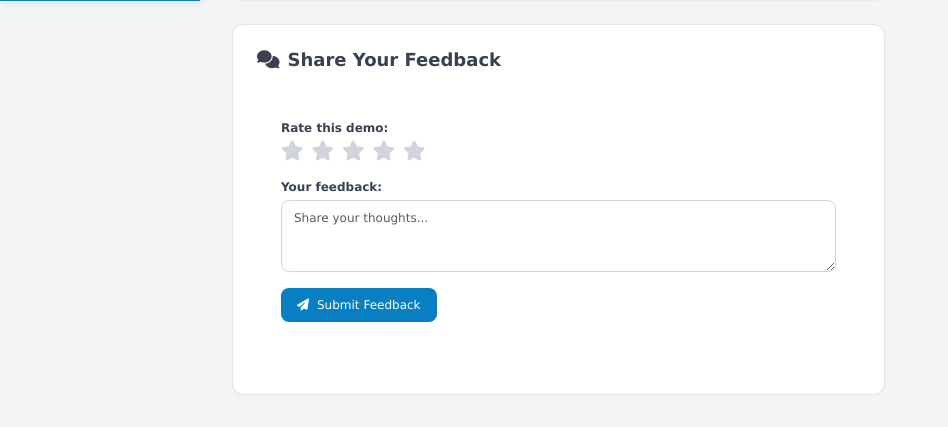
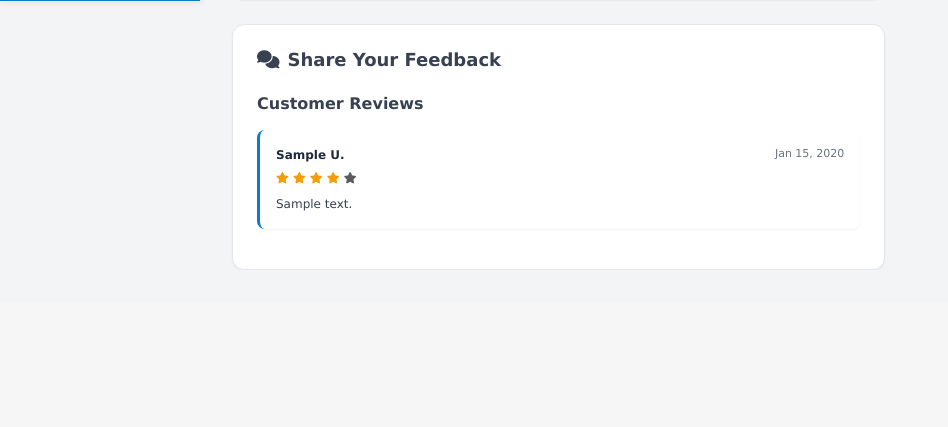
Before and after one commit to sandy-chrp/hostinger-demo-portal, a Django app: a page that uses templates/customers/base.html in a window 1280 px wide. Shown: the part 799-1226 px from the top of the page, without its empty margins (0-948 px from the left). After the commit the page ends 1069 px from the top, so only its background shows below. Run offline with Django 4.2, Linux system fonts and the light colour scheme; a user stored in the database is signed in; tables that the repository leaves empty hold one stand-in row (values such as "Sample post"); data that the repository does not hold is empty; some libraries are stand-ins or nearby versions.

Commit message:
talk to updated

```diff
--- a/customers/views.py
+++ b/customers/views.py
@@ -275,24 +275,39 @@ def demo_detail(request, slug):
     # Check if user has liked this demo
     user_liked = DemoLike.objects.filter(demo=demo, user=request.user).exists()
 
-    # Get related demos
-    related_demos = Demo.objects.filter(
+    # Check if user has already submitted feedback
+    user_feedback = DemoFeedback.objects.filter(demo=demo, user=request.user).first()
+
+    # Get approved feedbacks for display
+    approved_feedbacks = DemoFeedback.objects.filter(
+        demo=demo,
+        is_approved=True
+    ).select_related('user').order_by('-created_at')[:10]
+
+    # ✅ FIXED: Get latest 10 video demos WITHOUT slicing first
+    latest_video_demos_qs = Demo.objects.filter(
         is_active=True,
-        file_type='video'  # Only show video demos in related
-    ).exclude(id=demo.id)
-
-    # Filter by business category if user has one
+        file_type='video',
+        video_file__isnull=False
+    ).exclude(
+        id=demo.id  # Exclude current demo
+    ).select_related('created_by')
+
+    # ✅ FIXED: Filter by user's business category BEFORE slicing
     if request.user.business_category:
-        related_demos = related_demos.filter(
+        latest_video_demos_qs = latest_video_demos_qs.filter(
             target_business_categories=request.user.business_category
         )
 
-    related_demos = related_demos[:3]
+    # ✅ FIXED: Slice at the end
+    latest_video_demos = latest_video_demos_qs.order_by('-created_at')[:10]
 
     context = {
         'demo': demo,
         'user_liked': user_liked,
-        'related_demos': related_demos,
+        'user_feedback': user_feedback,
+        'approved_feedbacks': approved_feedbacks,
+        'latest_video_demos': latest_video_demos,
         'user_email': request.user.email,
     }
 
--- a/templates/customers/base.html
+++ b/templates/customers/base.html
@@ -1582,26 +1582,17 @@
 </body>
 
 <!--Start of Tawk.to Script-->
-{% comment %} <script type="text/javascript">
-
+<script type="text/javascript">
 var Tawk_API=Tawk_API||{}, Tawk_LoadStart=new Date();
-
 (function(){
-
 var s1=document.createElement("script"),s0=document.getElementsByTagName("script")[0];
-
 s1.async=true;
-
-s1.src='https://embed.tawk.to/690877a39dbef619524af506/1j94h6mgk';
-
+s1.src='https://embed.tawk.to/690885854df44c19501eb0cf/1j94kj50q';
 s1.charset='UTF-8';
-
 s1.setAttribute('crossorigin','*');
-
 s0.parentNode.insertBefore(s1,s0);
-
 })();
-</script> {% endcomment %}
+</script>
 <!--End of Tawk.to Script-->
 
 </html>
--- a/templates/customers/demo_detail.html
+++ b/templates/customers/demo_detail.html
@@ -937,36 +961,62 @@
             </div>
         </div>
 
+        <!-- ✅ RIGHT SIDEBAR: Latest 10 Video Demos -->
         <div class="col-lg-4">
-            {% if related_demos %}
+            {% if latest_video_demos %}
             <div class="related-sidebar">
                 <div class="sidebar-header">
                     <h3 class="sidebar-title">
-                        <i class="fas fa-play-circle me-2"></i>Related Demos
+                        <i class="fas fa-fire"></i>
+                        Latest Videos
                     </h3>
+                    <span class="badge">{{ latest_video_demos|length }}</span>
                 </div>
                 <div class="sidebar-content">
-                    {% for related_demo in related_demos %}
+                    {% for latest_demo in latest_video_demos %}
                     <div class="related-card">
-                        {% if related_demo.thumbnail %}
-                            <img src="{{ related_demo.thumbnail.url }}"
-                                 alt="{{ related_demo.title }}"
+                        {% if latest_demo.thumbnail %}
+                            <img src="{{ latest_demo.thumbnail.url }}"
+                                 alt="{{ latest_demo.title }}"
                                  class="related-thumbnail">
+
+                            {# Show "NEW" badge if demo is less than 7 days old #}
+                            {% load tz %}
+                            {% now "U" as current_timestamp %}
+                            {% with demo_timestamp=latest_demo.created_at|date:"U"|add:"0" %}
+                                {% with time_diff=current_timestamp|add:"-604800" %}
+                                    {% if demo_timestamp > time_diff %}
+                                    <span class="fresh-badge">
+                                        ✨ NEW
+                                    </span>
+                                    {% endif %}
+                                {% endwith %}
+                            {% endwith %}
                         {% else %}
-                            <div class="related-thumbnail" style="background: var(--gray-100); display: flex; align-items: center; justify-content: center;">
-                                <i class="fas fa-video" style="font-size: 2rem; color: var(--gray-400);"></i>
+                            <div class="related-thumbnail" style="background: linear-gradient(135deg, var(--primary-color), var(--secondary-color)); display: flex; align-items: center; justify-content: center;">
+                                <i class="fas fa-video" style="font-size: 2rem; color: white;"></i>
                             </div>
                         {% endif %}
 
                         <div class="related-content">
-                            <h4 class="related-title">{{ related_demo.title }}</h4>
+                            <h4 class="related-title">{{ latest_demo.title }}</h4>
+
                             <div class="related-meta">
-                                <span><i class="fas fa-eye me-1"></i>{{ related_demo.views_count }}</span>
-                                <span><i class="fas fa-star text-warning me-1"></i>{{ related_demo.likes_count }}</span>
+                                <span><i class="fas fa-eye me-1"></i>{{ latest_demo.views_count }}</span>
+                                <span><i class="fas fa-star text-warning me-1"></i>{{ latest_demo.likes_count }}</span>
+                                {% if latest_demo.duration %}
+                                <span><i class="fas fa-clock me-1"></i>{{ latest_demo.formatted_duration }}</span>
+                                {% endif %}
                             </div>
-                            <a href="{% url 'customers:demo_detail' related_demo.slug %}"
-                               class="btn btn-primary btn-sm">
-                                <i class="fas fa-play me-1"></i>Watch
+
+                            <div class="related-date">
+                                <i class="fas fa-calendar-alt"></i>
+                                <span>{{ latest_demo.created_at|timesince }} ago</span>
+                            </div>
+
+                            <a href="{% url 'customers:demo_detail' latest_demo.slug %}"
+                               class="btn btn-primary btn-sm mt-2">
+                                <i class="fas fa-play me-1"></i>Watch Now
                             </a>
                         </div>
                     </div>
@@ -1228,10 +1273,7 @@ document.addEventListener('DOMContentLoaded', function() {
                         showToast(data.error || 'Error', 'error');
                     }
                 })
-                .catch((error) => {
-                    console.error('Like error:', error);
-                    showToast('Error liking demo', 'error');
-                })
+                .catch(() => showToast('Error liking demo', 'error'))
                 .finally(() => this.classList.remove('loading'));
             });
         }
@@ -1296,17 +1336,15 @@ document.addEventListener('DOMContentLoaded', function() {
                         'Content-Type': 'application/json'
                     },
                     body: JSON.stringify({
-                        feedback: text,  // ✅ Changed from feedback_text
+                        feedback: text,
                         rating: rating
                     })
                 })
                 .then(r => {
-                    console.log('Feedback response status:', r.status);
                     if (!r.ok) throw new Error('Network error');
                     return r.json();
                 })
                 .then(data => {
-                    console.log('Feedback response:', data);
                     if (data.success) {
                         showToast(data.message || 'Feedback submitted successfully!', 'success');
                         form.style.display = 'none';
@@ -1318,10 +1356,7 @@ document.addEventListener('DOMContentLoaded', function() {
                         showToast(data.error || 'Error submitting feedback', 'error');
                     }
                 })
-                .catch((error) => {
-                    console.error('Feedback error:', error);
-                    showToast('Error submitting feedback', 'error');
-                })
+                .catch(() => showToast('Error submitting feedback', 'error'))
                 .finally(() => {
                     btn.innerHTML = originalText;
                     btn.disabled = false;
```
Also changed, not shown: other parts of templates/customers/demo_detail.html (+43 -26 lines), 1 other file.
